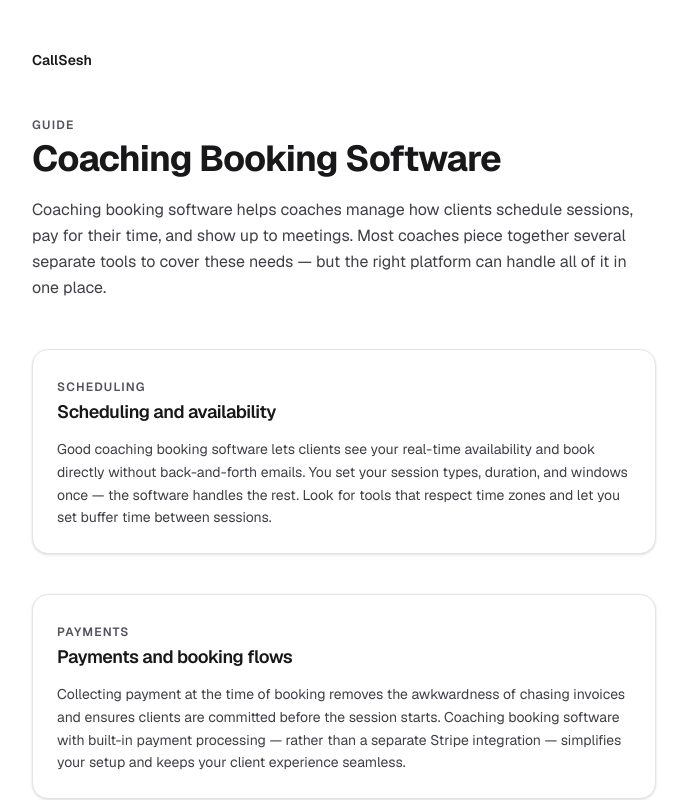
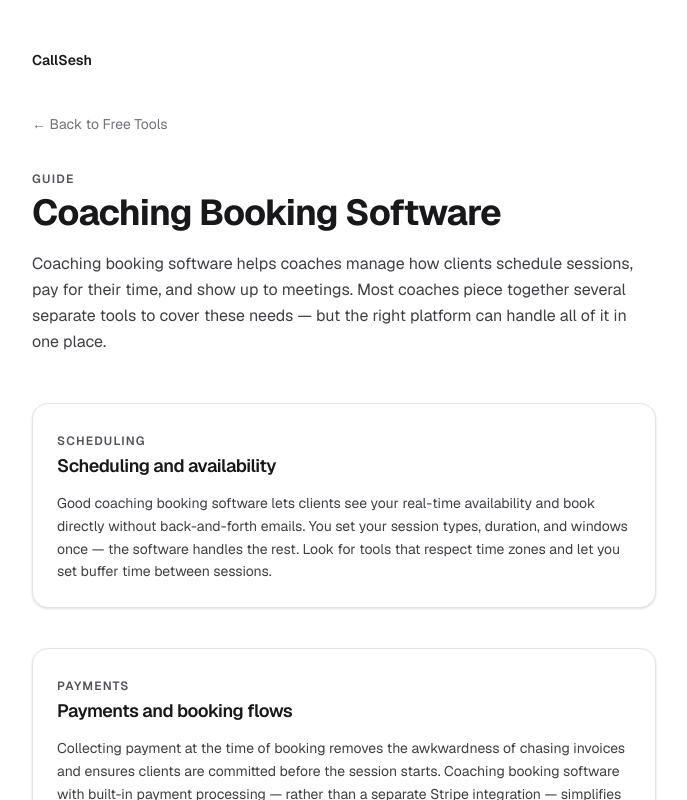
Before and after one commit to riclanderos/callsesh, a Next.js app: page /tools/coaching-booking-software in a window 1280 px wide. Shown: the top 800 px of the page, without its empty margins (296-983 px from the left). Built offline with nearby package versions, Linux system fonts and the light colour scheme.

Commit message:
ux: add home and back navigation to coaching booking software page

```diff
--- a/app/tools/coaching-booking-software/page.tsx
+++ b/app/tools/coaching-booking-software/page.tsx
@@ -19,6 +19,11 @@ export default function CoachingBookingSoftwarePage() {
             CallSesh
           </Link>
         </div>
+
+        {/* Breadcrumb */}
+        <Link href="/tools" className="text-sm text-zinc-500 hover:text-zinc-700 transition-colors inline-block mb-8">
+          ← Back to Free Tools
+        </Link>
 
         {/* Header */}
         <div className="mb-12 space-y-4">
```
